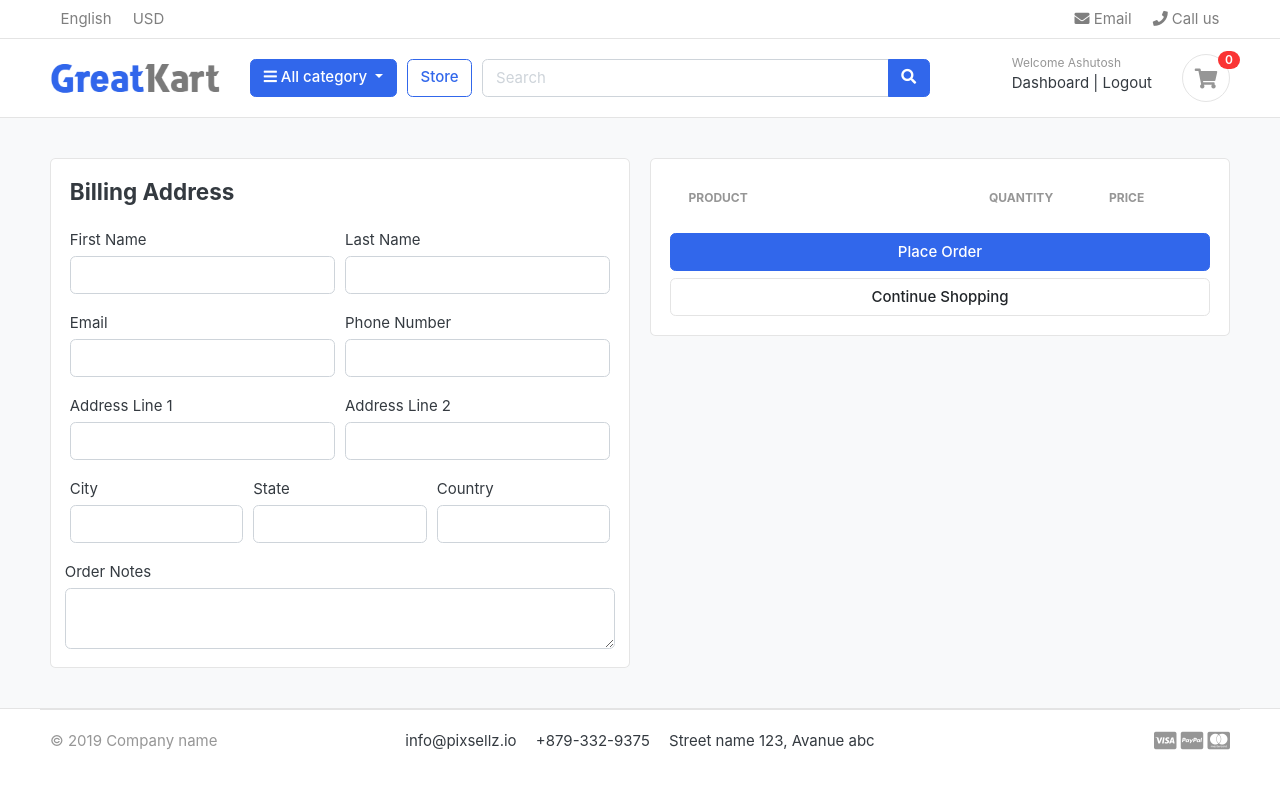
After one commit to choudashu123/mallKart_django, a Django app: page /cart/checkout/ in a window 1280 px wide. The commit adds this page. Run offline with Django 5.2, Linux system fonts and the light colour scheme; a user stored in the database is signed in; data comes from the database, SQL or seed files in the repository; both versions use the stored data as it was after the commit; lists and menus that the app fills with data are empty; some libraries are stand-ins or nearby versions; some web fonts are replaced.

Commit message:
handled carts and checkout page for logged in user

```diff
--- a/carts/context_processors.py
+++ b/carts/context_processors.py
@@ -7,7 +7,10 @@ def counter(request):
     else:
         try:
             cart=Cart.objects.filter(cart_id=_cart_id(request))
-            cart_items= CartItem.objects.all().filter(cart=cart[:1])
+            if request.user.is_authenticated:
+                cart_items= CartItem.objects.all().filter(user=request.user)
+            else:
+                cart_items= CartItem.objects.all().filter(cart=cart[:1])
             for cart_item in cart_items:
                 cart_count=cart_count+cart_item.quantity
         except Cart.DoesNotExist:
--- a/carts/models.py
+++ b/carts/models.py
@@ -1,6 +1,6 @@
 from django.db import models
 from store.models import Product, Variation
-
+from accounts.models import Account
 # Create your models here.
 class Cart(models.Model):
     cart_id=models.CharField(max_length=250, blank=True)
@@ -10,9 +10,10 @@ class Cart(models.Model):
         return self.cart_id
 
 class CartItem(models.Model):
+    user=models.ForeignKey(Account, on_delete=models.CASCADE, null=True)
     product=models.ForeignKey(Product, on_delete=models.CASCADE)
     variations=models.ManyToManyField(Variation, blank=True)
-    cart=models.ForeignKey(Cart, on_delete=models.CASCADE)
+    cart=models.ForeignKey(Cart, on_delete=models.CASCADE, null=True)
     quantity=models.IntegerField()
     is_active=models.BooleanField(default=True)
 
--- a/carts/urls.py
+++ b/carts/urls.py
@@ -6,6 +6,7 @@ urlpatterns =[
     path('add_cart/<int:product_id>/', views.add_cart, name='add_cart'),
     path('remove_cart/<int:product_id>/<int:cart_item_id>/', views.remove_cart, name='remove_cart'),
     path('remove_cart_item/<int:product_id>/<int:cart_item_id>/', views.remove_cart_item, name='remove_cart_item'),
+    path('checkout/', views.checkout, name='checkout'),
 
 
 ]
--- a/carts/views.py
+++ b/carts/views.py
@@ -3,7 +3,7 @@ from store.models import Product, Variation
 from django.core.exceptions import ObjectDoesNotExist
 from .models import Cart, CartItem
 from django.http import HttpResponse
-
+from django.contrib.auth.decorators import login_required
 # Create your views here.
 def _cart_id(request):
     cart=request.session.session_key
@@ -11,62 +11,111 @@ def _cart_id(request):
         cart=request.session.create()
     return cart
 def add_cart(request, product_id):
+    current_user=request.user
     product=Product.objects.get(id=product_id)
-    product_variation=[]
-    if request.method == 'POST':
-        for item in request.POST:
-            key=item
-            value=request.POST[key]
-            try:
-                variation=Variation.objects.get(product=product, variation_category__iexact=key, variation_value__iexact=value)
-                product_variation.append(variation)
-            except:
-                pass
-    try:
-        cart=Cart.objects.get(cart_id=_cart_id(request))
-    except Cart.DoesNotExist:
-        cart=Cart.objects.create(
-            cart_id=_cart_id(request)
-        )
-    cart.save()
-    is_cart_item_exists=CartItem.objects.filter(product=product, cart=cart).exists()
-    if is_cart_item_exists:
-        cart_item=CartItem.objects.filter(product=product, cart=cart)
-        ex_var_list =[]
-        id =[]
-        for item in cart_item:
-            existing_variation=item.variations.all()
-            ex_var_list.append(list(existing_variation))
-            id.append(item.id)
-        if product_variation in ex_var_list:
-            index=ex_var_list.index(product_variation)
-            item_id=id[index]
-            item=CartItem.objects.get(product=product, id=item_id)
-            item.quantity+=1
-            item.save()
+    if current_user.is_authenticated:
+        product_variation=[]
+        if request.method == 'POST':
+            for item in request.POST:
+                key=item
+                value=request.POST[key]
+                try:
+                    variation=Variation.objects.get(product=product, variation_category__iexact=key, variation_value__iexact=value)
+                    product_variation.append(variation)
+                except:
+                    pass
+
+        is_cart_item_exists=CartItem.objects.filter(product=product, user=current_user).exists()
+        if is_cart_item_exists:
+            cart_item=CartItem.objects.filter(product=product, user=current_user)
+            ex_var_list =[]
+            id =[]
+            for item in cart_item:
+                existing_variation=item.variations.all()
+                ex_var_list.append(list(existing_variation))
+                id.append(item.id)
+            if product_variation in ex_var_list:
+                index=ex_var_list.index(product_variation)
+                item_id=id[index]
+                item=CartItem.objects.get(product=product, id=item_id)
+                item.quantity+=1
+                item.save()
+            else:
+                item=CartItem.objects.create(product=product, quantity=1, user=current_user)
+                if len(product_variation) > 0:
+                    item.variations.clear()
+                    item.variations.add(*product_variation)
+                item.save()
         else:
-            item=CartItem.objects.create(product=product, quantity=1, cart=cart)
+            cart_item=CartItem.objects.create(
+                product=product,
+                quantity=1,
+                user=current_user,
+            )
             if len(product_variation) > 0:
-                item.variations.clear()
-                item.variations.add(*product_variation)
-            item.save()
+                    cart_item.variations.clear()
+                    cart_item.variations.add(*product_variation)
+            cart_item.save()
+        return redirect('cart')
     else:
-        cart_item=CartItem.objects.create(
-            product=product,
-            quantity=1,
-            cart=cart,
-        )
-        if len(product_variation) > 0:
-                cart_item.variations.clear()
-                cart_item.variations.add(*product_variation)
-        cart_item.save()
-    return redirect('cart')
+        product_variation=[]
+        if request.method == 'POST':
+            for item in request.POST:
+                key=item
+                value=request.POST[key]
+                try:
+                    variation=Variation.objects.get(product=product, variation_category__iexact=key, variation_value__iexact=value)
+                    product_variation.append(variation)
+                except:
+                    pass
+        try:
+            cart=Cart.objects.get(cart_id=_cart_id(request))
+        except Cart.DoesNotExist:
+            cart=Cart.objects.create(
+                cart_id=_cart_id(request)
+            )
+        cart.save()
+        is_cart_item_exists=CartItem.objects.filter(product=product, cart=cart).exists()
+        if is_cart_item_exists:
+            cart_item=CartItem.objects.filter(product=product, cart=cart)
+            ex_var_list =[]
+            id =[]
+            for item in cart_item:
+                existing_variation=item.variations.all()
+                ex_var_list.append(list(existing_variation))
+                id.append(item.id)
+            if product_variation in ex_var_list:
+                index=ex_var_list.index(product_variation)
+                item_id=id[index]
+                item=CartItem.objects.get(product=product, id=item_id)
+                item.quantity+=1
+                item.save()
+            else:
+                item=CartItem.objects.create(product=product, quantity=1, cart=cart)
+                if len(product_variation) > 0:
+                    item.variations.clear()
+                    item.variations.add(*product_variation)
+                item.save()
+        else:
+            cart_item=CartItem.objects.create(
+                product=product,
+                quantity=1,
+                cart=cart,
+            )
+            if len(product_variation) > 0:
+                    cart_item.variations.clear()
+                    cart_item.variations.add(*product_variation)
+            cart_item.save()
+        return redirect('cart')
 
 def remove_cart(request, product_id, cart_item_id):
-    cart=Cart.objects.get(cart_id = _cart_id(request))
     product=get_object_or_404(Product, id=product_id)
     try:
-        cart_item=CartItem.objects.get(product=product, cart=cart, id=cart_item_id)
+        if request.user.is_authenticated:
+            cart_item=CartItem.objects.get(product=product, user=request.user, id=cart_item_id)
+        else:
+            cart=Cart.objects.get(cart_id = _cart_id(request))
+            cart_item=CartItem.objects.get(product=product, cart=cart, id=cart_item_id)
         if cart_item.quantity > 1 :
             cart_item.quantity -=1
             cart_item.save()
@@ -77,20 +126,26 @@ def remove_cart(request, product_id, cart_item_id):
         pass
 
 def remove_cart_item(request, product_id, cart_item_id):
-    cart=Cart.objects.get(cart_id = _cart_id(request))
     product=get_object_or_404(Product, id=product_id)
-    cart_item=CartItem.objects.get(product=product, cart=cart, id=cart_item_id)
+    if request.user.is_authenticated:
+        cart_item=CartItem.objects.get(product=product, user=request.user, id=cart_item_id)
+    else:
+        cart=Cart.objects.get(cart_id = _cart_id(request))
+        cart_item=CartItem.objects.get(product=product, cart=cart, id=cart_item_id)
     cart_item.delete()
     return redirect('cart')
 
 
 
 def cart(request,total=0, quantity=0, cart_items=None):
-    tax=0
-    grand_total=0
     try:
-        cart=Cart.objects.get(cart_id=_cart_id(request))
-        cart_items=CartItem.objects.filter(cart=cart, is_active=True)
+        tax=0
+        grand_total=0
+        if request.user.is_authenticated:
+            cart_items=CartItem.objects.filter(user=request.user, is_active=True)
+        else:
+            cart=Cart.objects.get(cart_id=_cart_id(request))
+            cart_items=CartItem.objects.filter(cart=cart, is_active=True)
         for cart_item in cart_items:
             total+=cart_item.product.price*cart_item.quantity
             quantity+=cart_item.quantity
@@ -108,3 +163,30 @@ def cart(request,total=0, quantity=0, cart_items=None):
     }
 
     return render(request, 'store/cart.html', context)
+
+@login_required(login_url='login')
+def checkout(request,total=0, quantity=0, cart_items=None):
+    try:
+        tax=0
+        grand_total=0
+        if request.user.is_authenticated:
+            cart_items=CartItem.objects.filter(user=request.user, is_active=True)
+        else:
+            cart=Cart.objects.get(cart_id=_cart_id(request))
+            cart_items=CartItem.objects.filter(cart=cart, is_active=True)
+        for cart_item in cart_items:
+            total+=cart_item.product.price*cart_item.quantity
+            quantity+=cart_item.quantity
+        tax=(2*total)/100
+        grand_total=total+tax
+    except ObjectDoesNotExist:
+        pass
+    context={
+        'total':total,
+        'quantity':quantity,
+        'cart_items':cart_items,
+        'tax':tax,
+        'grand_total':grand_total
+
+    }
+    return render(request, 'store/checkout.html', context)
--- a/templates/store/cart.html
+++ b/templates/store/cart.html
@@ -100,7 +100,7 @@
                 <p class="text-center mb-3">
                     <img src="{% static './images/misc/payments.png' %}" height="26">
                 </p>
-                <a href="./place-order.html" class="btn btn-primary btn-block"> Checkout </a>
+                <a href="{%url 'checkout' %}" class="btn btn-primary btn-block"> Checkout </a>
                 <a href="{% url 'store' %}" class="btn btn-light btn-block">Continue Shopping</a>
             </div> <!-- card-body.// -->
             </div> <!-- card.// -->
--- /dev/null
+++ b/templates/store/checkout.html
@@ -0,0 +1,133 @@
+{% extends 'base.html' %}
+{% load static %}
+{% block content %}
+
+<section class="section-content padding-y bg">
+    <div class="container">
+
+    <!-- ============================ COMPONENT 1 ================================= -->
+    <div class="row">
+        <aside class="col-lg-6">
+    <div class="card">
+        <div class="card-body">
+            <h4 class="card-title mb-4">Billing Address</h4>
+            <form action="" method="POST">
+                {% csrf_token %}
+                <div class="form-row">
+                    <div class="col form-group">
+                        <label for="">First Name</label>
+                        <input type="text" name="first_name" class="form-control" required>
+                    </div>
+                    <div class="col form-group">
+                        <label for="">Last Name</label>
+                        <input type="text" name="last_name" class="form-control" required>
+                    </div>
+                </div>
+                <div class="form-row">
+                    <div class="col form-group">
+                        <label for="">Email</label>
+                        <input type="email" name="email" class="form-control" required>
+                    </div>
+                    <div class="col form-group">
+                        <label for="">Phone Number</label>
+                        <input type="text" name="phone_number" class="form-control" required>
+                    </div>
+                </div>
+                <div class="form-row">
+
+                    <div class="col form-group">
+                        <label for="">Address Line 1</label>
+                        <input type="text" name="address_line_1" class="form-control" required>
+                    </div>
+                    <div class="col form-group">
+                        <label for="">Address Line 2</label>
+                        <input type="text" name="address_line_2" class="form-control">
+                    </div>
+                </div>
+                <div class="form-row">
+
+                    <div class="col form-group">
+                        <label for="">City</label>
+                        <input type="text" name="city" class="form-control" required>
+                    </div>
+                    <div class="col form-group">
+                        <label for="">State</label>
+                        <input type="text" name="state" class="form-control" required>
+                    </div>
+                    <div class="col form-group">
+                        <label for="">Country</label>
+                        <input type="text" name="country" class="form-control" required>
+                    </div>
+                </div>
+                <div class="form-row">
+                    <label for="">Order Notes</label>
+                    <textarea name="order_note" rows="2" class="form-control"></textarea>
+                </div>
+        </div>
+
+    </div> <!-- card.// -->
+
+        </aside> <!-- col.// -->
+        <aside class="col-lg-6">
+
+            <div class="card">
+            <div class="card-body">
+                <table class="table table-borderless table-shopping-cart">
+                    <thead class="text-muted">
+                    <tr class="small text-uppercase">
+                      <th scope="col">Product</th>
+                      <th scope="col" width="120">Quantity</th>
+                      <th scope="col" width="120">Price</th>
+                    </tr>
+                    </thead>
+                    <tbody>
+                    {% for cart_item in cart_items %}
+                    <tr>
+                        <td>
+                            <figure class="itemside align-items-center">
+                                <div class="aside"><img src="{{cart_item.product.images.url}}" class="img-sm"></div>
+                                <figcaption class="info">
+                                    <a href="{{cart_item.product.get_url}}" class="title text-dark">{{cart_item.product.product_name}}</a>
+                                    <p class="text-muted small">
+                                        {% if cart_item.variations %}
+                                            {% for item in cart_item.variations.all %}
+                                                {{ item.variation_category }} : {{ item.variation_value }} <br>
+                                            {% endfor %}
+                                        {% endif %}
+                                    </p>
+                                </figcaption>
+                            </figure>
+                        </td>
+                        <td>
+                            <!-- col.// -->
+                             <label for="">{{cart_item.quantity}}</label>
+
+                        </td>
+                        <td>
+                            <div class="price-wrap">
+                                <var class="price">${{ cart_item.sub_total }}</var>
+                                <small class="text-muted"> $ {{ cart_item.product.price }}</small>
+                            </div> <!-- price-wrap .// -->
+
+                    </tr>
+                    {% endfor %}
+
+                    </tbody>
+                    </table>
+
+                <button type="submit" name="submit" class="btn btn-primary btn-block">Place Order</button>
+                <a href="{% url 'store' %}" class="btn btn-light btn-block">Continue Shopping</a>
+            </form>
+            </div> <!-- card-body.// -->
+            </div> <!-- card.// -->
+
+    </aside> <!-- col.// -->
+
+
+    </div> <!-- row.// -->
+    <!-- ============================ COMPONENT 1 END .// ================================= -->
+
+    </div> <!-- container .//  -->
+    </section>
+
+{% endblock %}
```
Also changed, not shown: accounts/views.py (+44 -1 lines), carts/migrations/0003_cartitem_user_alter_cartitem_cart.py (added), db.sqlite3, 1 other file.
